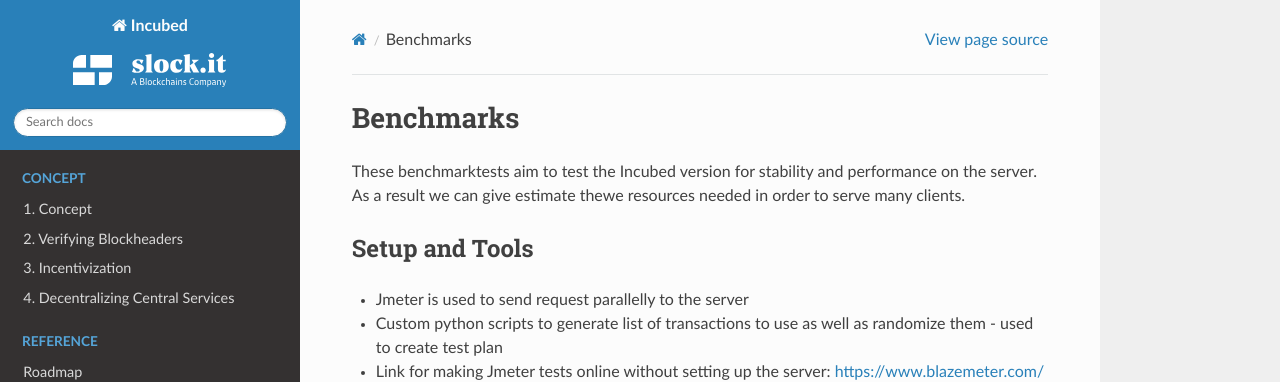
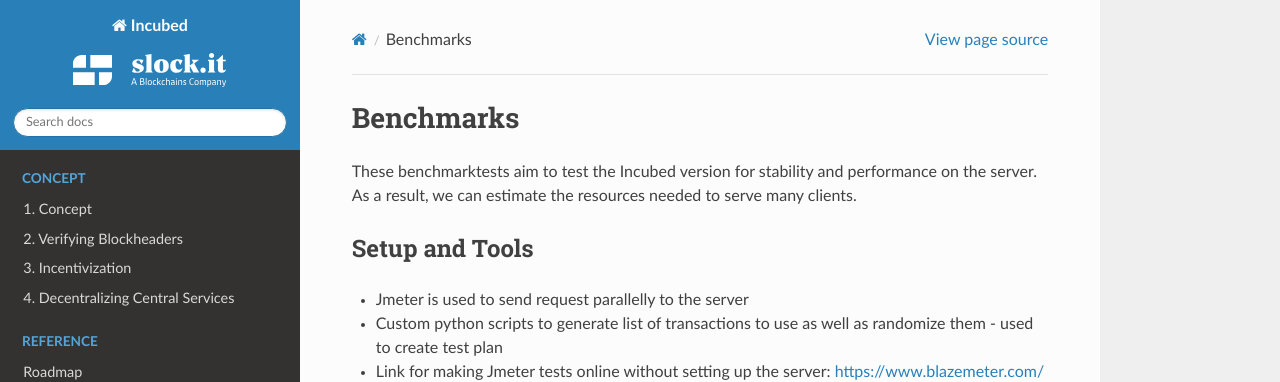
Before and after one commit to blockchainsllc/in3-docs, a Sphinx documentation site: the page built from docs/benchmarkSummary.rst, in a window 1280 px wide and 900 px high. Shown: the top 382 px of the window. Built offline with Sphinx 7.4.7 and the Read the Docs theme 2.0.0, drawn with Linux system fonts in a browser that asks for light colours; pages that are not in the unit, such as notebooks, are missing from menus.

Commit message:
Update benchmarkSummary.rst

```diff
--- a/docs/benchmarkSummary.rst
+++ b/docs/benchmarkSummary.rst
@@ -2,7 +2,7 @@
 Benchmarks
 **********
 
-These benchmarktests aim to test the Incubed version for stability and performance on the server. As a result we can give estimate thewe resources needed in order to serve many clients.
+These benchmarktests aim to test the Incubed version for stability and performance on the server. As a result, we can estimate the resources needed to serve many clients.
 
 
 Setup and Tools
```
